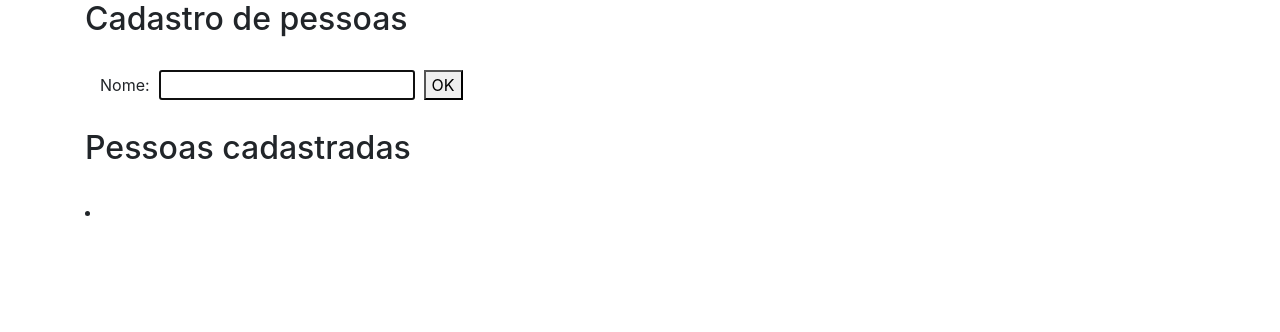
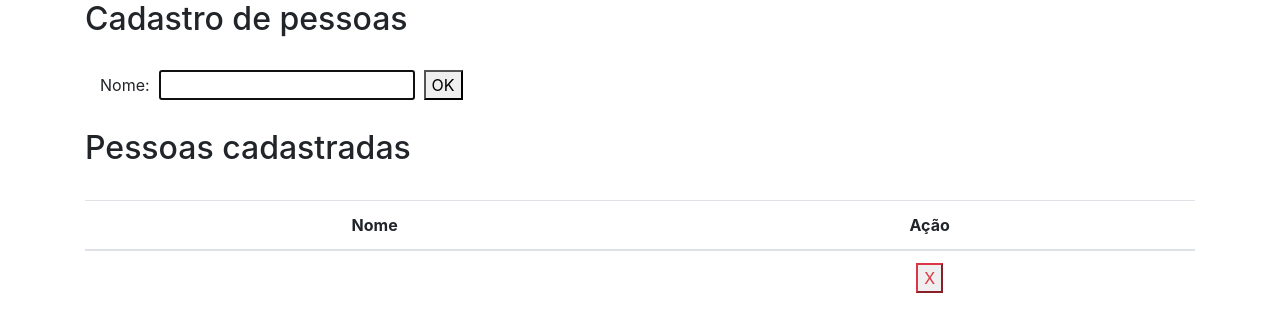
Before and after one commit to vinisantt/atividadesAngular, an Angular app: page / in a window 1280 px wide. Both pictures are taken after a click on the button "OK". Shown: the top 332 px of the page. Built offline with nearby package versions, Linux system fonts and the light colour scheme.

Commit message:
Cadastro como exclusão

```diff
--- a/src/app/app.component.html
+++ b/src/app/app.component.html
@@ -5,7 +5,7 @@
 		<label for="nome">Nome:</label>&nbsp;
 		<input
 			#nomePessoa
-			(input)="this.pessoa = nomePessoa.value"
+			(input)="pessoa = nomePessoa.value"
 			name="nome"
 			type="text"
 			minlength="3"
@@ -21,5 +21,25 @@
 	<br />
 	<h2>Pessoas cadastradas</h2>
 	<br />
-	<li *ngFor="let pessoa of pessoas">{{ pessoa }}</li>
+	<table class=" table table-bordereds">
+		<thead>
+			<tr>
+				<th>Nome</th>
+				<th>Ação</th>
+			</tr>
+		</thead>
+		<tbody>
+			<tr *ngFor="let pessoa of pessoas">
+				<td>{{ pessoa }}</td>
+				<td>
+					<button
+						(click)="excluirPessoa(pessoa)"
+						class="btn-outline-danger"
+					>
+						X
+					</button>
+				</td>
+			</tr>
+		</tbody>
+	</table>
 </div>
--- a/src/app/app.component.ts
+++ b/src/app/app.component.ts
@@ -3,7 +3,7 @@ import { Component } from "@angular/core";
 @Component({
 	selector: "app-root",
 	templateUrl: "./app.component.html",
-	styles: ["./app.component.css"]
+	styleUrls: ["./app.styles.css"]
 })
 export class AppComponent {
 	pessoa: string;
@@ -12,4 +12,8 @@ export class AppComponent {
 	inserirPessoa(pessoa: string) {
 		this.pessoas.push(pessoa);
 	}
+	excluirPessoa(pessoa: string) {
+		let index = this.pessoas.indexOf(pessoa);
+		this.pessoas.splice(index);
+	}
 }
--- /dev/null
+++ b/src/app/app.styles.css
@@ -0,0 +1,4 @@
+th,
+td {
+	text-align: center;
+}
```
Also changed, not shown: src/app/app.component.css (deleted).
